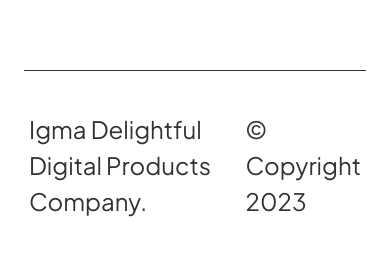
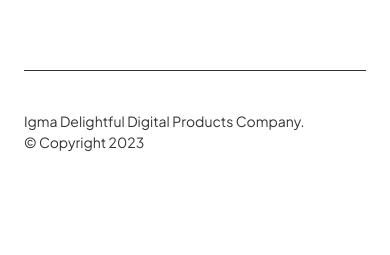
Before and after one commit to victorgodoi/Igma-test, a React (Create React App) app: page / in a window 390 px wide. Shown: the part 2716-2971 px from the top of the page. After the commit the page ends 2949 px from the top, so only its background shows below. Built offline with nearby package versions, Linux system fonts and the light colour scheme.

Commit message:
Footer finalizado versão mobile

```diff
--- a/src/Components/Footer/footer.module.scss
+++ b/src/Components/Footer/footer.module.scss
@@ -39,3 +39,19 @@
     }
   }
 }
+
+@media only screen and (min-width: 360px) and (max-width: 1024px) {
+
+  .styleOfFooter{
+    display: flex;
+    flex-direction: column;
+    justify-content: space-between;
+    margin-bottom: $spacing-stack-xxl;
+    padding-right: 0;
+    padding-left: 0;
+
+    p{
+      font-size: $font-size-xxs;
+    }
+  }
+}
```
